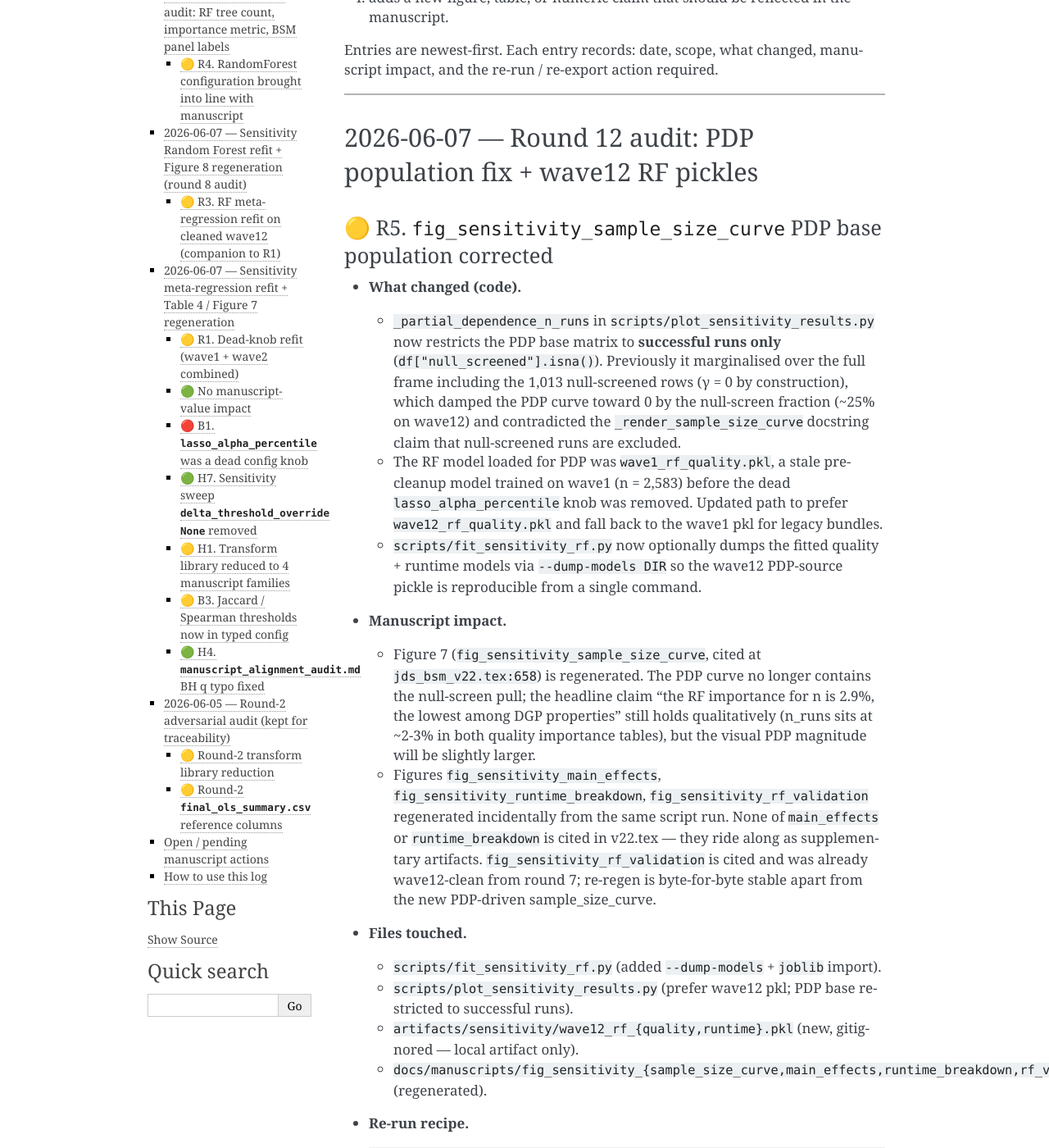
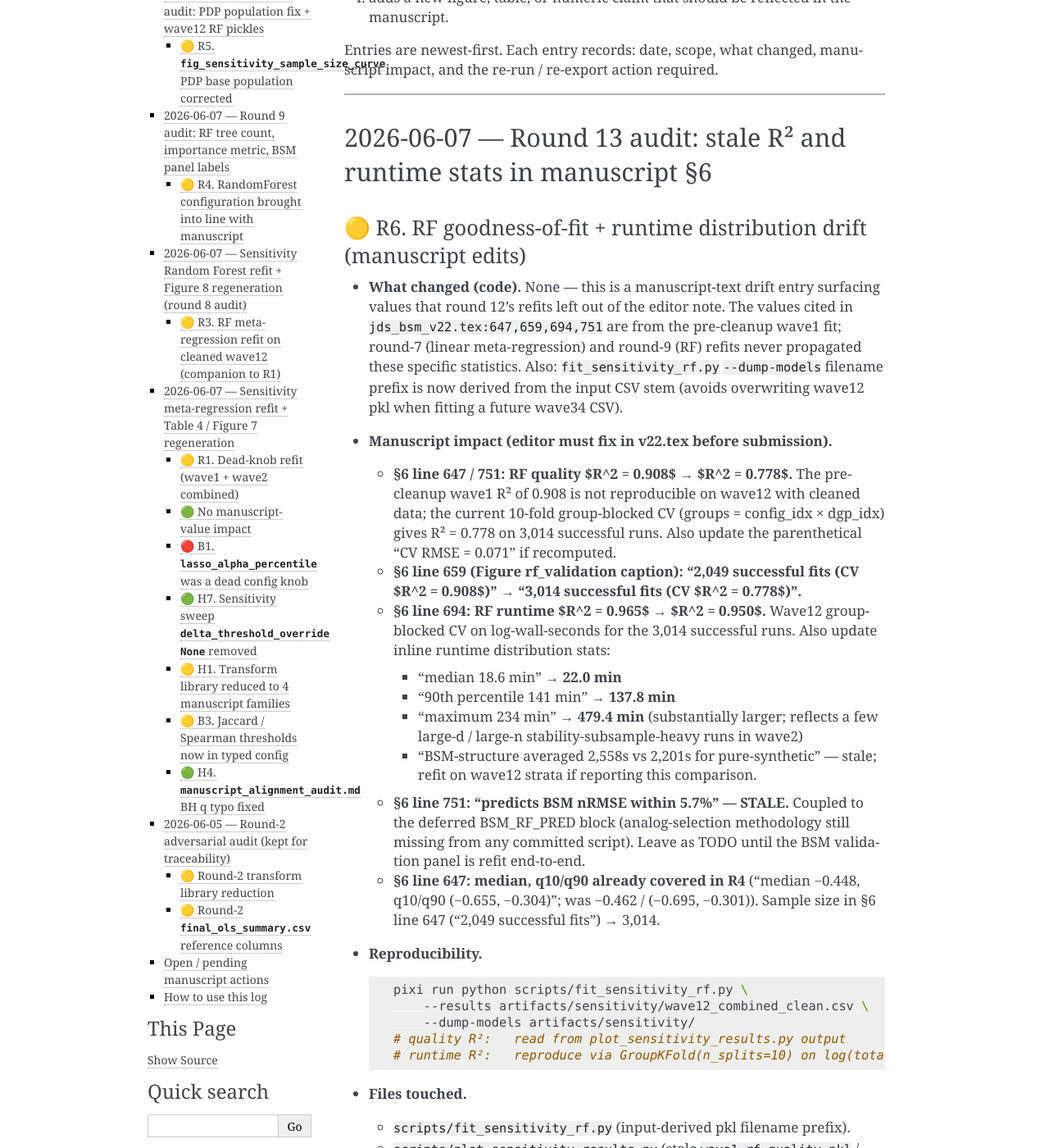
Before and after one commit to NatLabRockies/rfm-pipeline, a Sphinx documentation site: the page built from docs/manuscripts/manuscript_impact_log.md, in a window 1280 px wide and 1400 px high, scrolled down 280 px. Shown: the whole window at 82% size. Built offline with Sphinx 7.4.7, drawn with Linux system fonts in a browser that asks for light colours; some of the changed text lies outside the part shown.

Commit message:
round 13: input-derived RF pkl prefix; flag stale R² + runtime stats
- fit_sensitivity_rf.py --dump-models prefix derived from CSV stem
  (wave12_combined_clean.csv -> wave12_*) to avoid overwriting when
  fitting future waves
- plot_sensitivity_results.py docstring no longer hardcodes wave1 paths
  or n=2049
- impact log R6: flag stale RF R² (quality 0.908->0.778, runtime
  0.965->0.950) and runtime distribution (median 18.6->22.0 min,
  p90 141->137.8 min, max 234->479.4 min) in jds_bsm_v22.tex lines
  647/659/694/751 for editor

````diff
--- a/docs/manuscripts/manuscript_impact_log.md
+++ b/docs/manuscripts/manuscript_impact_log.md
@@ -13,6 +13,58 @@ artifacts. Update this file every time a change lands that:
 Entries are newest-first. Each entry records: date, scope, what
 changed, manuscript impact, and the re-run / re-export action
 required.
+
+______________________________________________________________________
+
+## 2026-06-07 — Round 13 audit: stale R² and runtime stats in manuscript §6
+
+### 🟡 R6. RF goodness-of-fit + runtime distribution drift (manuscript edits)
+
+- **What changed (code).** None — this is a manuscript-text drift entry
+  surfacing values that round 12's refits left out of the editor note.
+  The values cited in `jds_bsm_v22.tex:647,659,694,751` are from the
+  pre-cleanup wave1 fit; round-7 (linear meta-regression) and round-9
+  (RF) refits never propagated these specific statistics.
+  Also: `fit_sensitivity_rf.py` `--dump-models` filename prefix is now
+  derived from the input CSV stem (avoids overwriting wave12 pkl when
+  fitting a future wave34 CSV).
+- **Manuscript impact (editor must fix in v22.tex before submission).**
+  - **§6 line 647 / 751: RF quality $R^2 = 0.908$ → $R^2 = 0.778$.** The
+    pre-cleanup wave1 R² of 0.908 is not reproducible on wave12 with
+    cleaned data; the current 10-fold group-blocked CV (groups =
+    config_idx × dgp_idx) gives R² = 0.778 on 3,014 successful runs.
+    Also update the parenthetical "CV RMSE = 0.071" if recomputed.
+  - **§6 line 659 (Figure rf_validation caption): "2,049 successful
+    fits (CV $R^2 = 0.908$)" → "3,014 successful fits (CV $R^2 =
+    0.778$)".**
+  - **§6 line 694: RF runtime $R^2 = 0.965$ → $R^2 = 0.950$.** Wave12
+    group-blocked CV on log-wall-seconds for the 3,014 successful runs.
+    Also update inline runtime distribution stats:
+    - "median 18.6 min" → **22.0 min**
+    - "90th percentile 141 min" → **137.8 min**
+    - "maximum 234 min" → **479.4 min** (substantially larger; reflects
+      a few large-d / large-n stability-subsample-heavy runs in wave2)
+    - "BSM-structure averaged 2,558s vs 2,201s for pure-synthetic" —
+      stale; refit on wave12 strata if reporting this comparison.
+  - **§6 line 751: "predicts BSM nRMSE within 5.7%" — STALE.** Coupled
+    to the deferred BSM_RF_PRED block (analog-selection methodology
+    still missing from any committed script). Leave as TODO until the
+    BSM validation panel is refit end-to-end.
+  - **§6 line 647: median, q10/q90 already covered in R4** ("median
+    −0.448, q10/q90 (−0.655, −0.304)"; was −0.462 / (−0.695, −0.301)).
+    Sample size in §6 line 647 ("2,049 successful fits") → 3,014.
+- **Reproducibility.**
+  ```bash
+  pixi run python scripts/fit_sensitivity_rf.py \
+      --results artifacts/sensitivity/wave12_combined_clean.csv \
+      --dump-models artifacts/sensitivity/
+  # quality R²:   read from plot_sensitivity_results.py output
+  # runtime R²:   reproduce via GroupKFold(n_splits=10) on log(total_wall_seconds)
+  ```
+- **Files touched.**
+  - `scripts/fit_sensitivity_rf.py` (input-derived pkl filename prefix).
+  - `scripts/plot_sensitivity_results.py` (stale `wave1_rf_quality.pkl`
+    / `2049 successful rows` docstring fixed).
 
 ______________________________________________________________________
 
````
Also changed, not shown: 2 other files.
